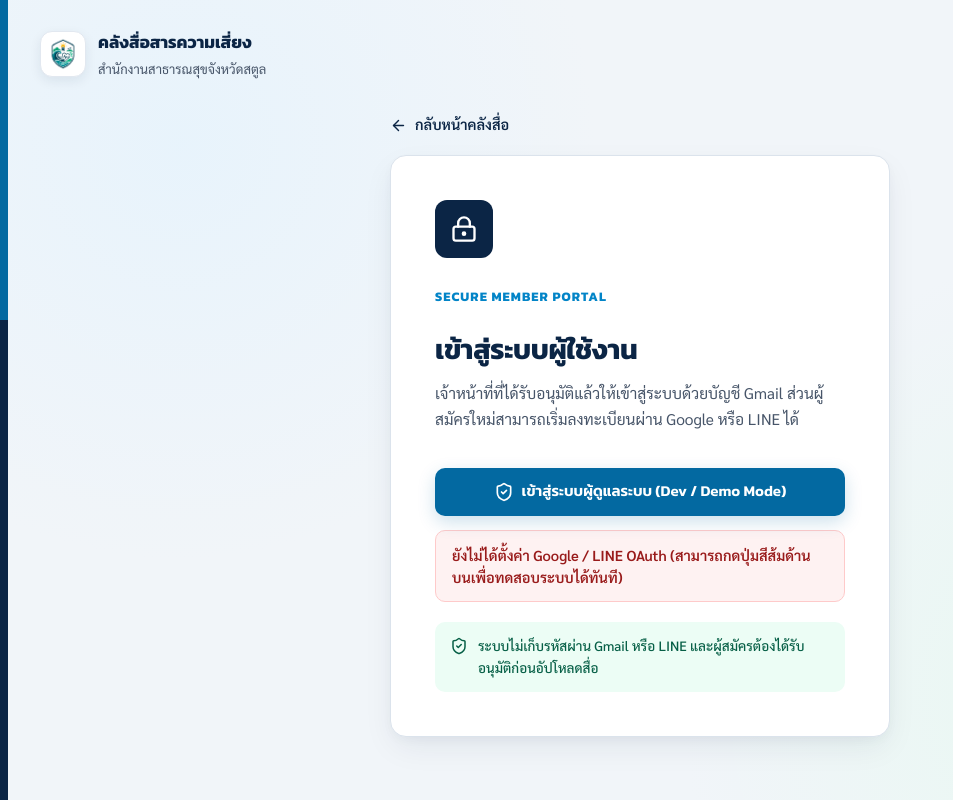
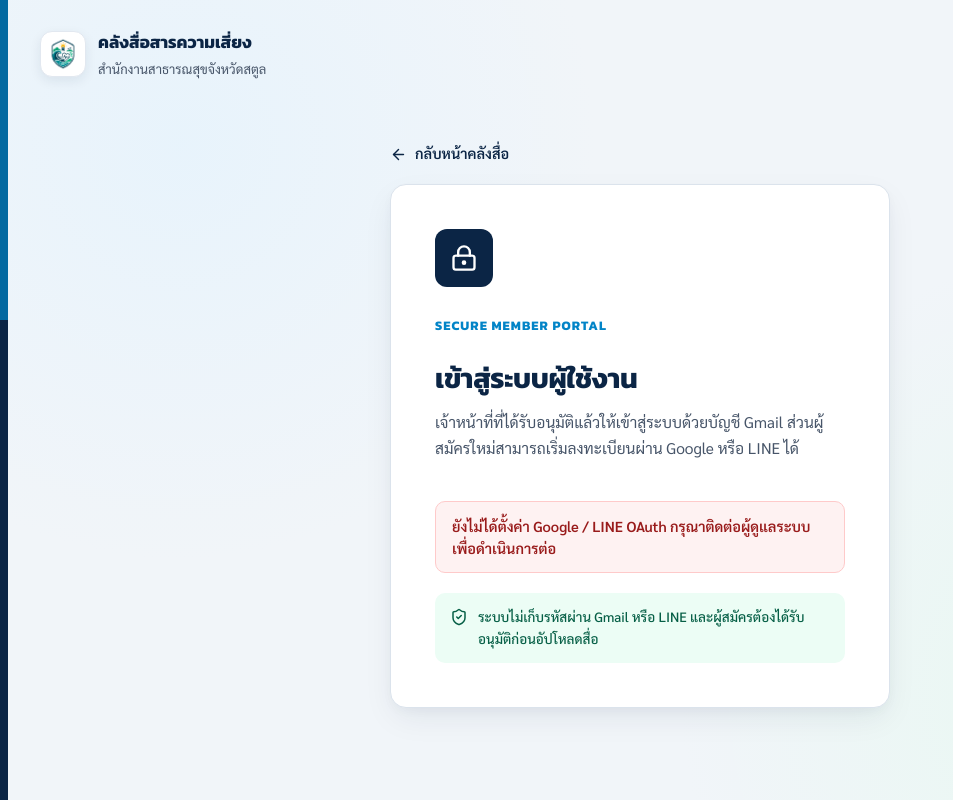
Before and after one commit to Akpmootu/riskcom-stn, a Next.js app: page /admin/login in a window 1280 px wide. Shown: the whole page, without its empty margins (0-953 px from the left). Built offline with nearby package versions, Linux system fonts and the light colour scheme; no server answers.

Commit message:
fix: remove dev demo admin login

```diff
--- a/app/admin/login/page.tsx
+++ b/app/admin/login/page.tsx
@@ -64,28 +64,12 @@ export default async function AdminLoginPage() {
                 </button>
               </form>
             )}
-            {authProviderAvailability.credentials && (
-              <form
-                action={async () => {
-                  "use server";
-                  await signIn("credentials", {
-                    redirectTo: "/admin",
-                    email: "akaporn1234@gmail.com",
-                  });
-                }}
-              >
-                <button className="admin-primary" type="submit" style={{ marginTop: 10 }}>
-                  <ShieldCheck size={20} />
-                  เข้าสู่ระบบผู้ดูแลระบบ (Dev / Demo Mode)
-                </button>
-              </form>
-            )}
           </div>
 
           {!authProviderAvailability.google &&
             !authProviderAvailability.line && (
               <div className="form-alert error" style={{ marginTop: 14 }}>
-                ยังไม่ได้ตั้งค่า Google / LINE OAuth (สามารถกดปุ่มสีส้มด้านบนเพื่อทดสอบระบบได้ทันที)
+                ยังไม่ได้ตั้งค่า Google / LINE OAuth กรุณาติดต่อผู้ดูแลระบบเพื่อดำเนินการต่อ
               </div>
             )}
 
--- a/auth.ts
+++ b/auth.ts
@@ -1,33 +1,13 @@
 import NextAuth, { type NextAuthConfig } from "next-auth";
-import Credentials from "next-auth/providers/credentials";
 import Google from "next-auth/providers/google";
 import LINE from "next-auth/providers/line";
 
 export const authProviderAvailability = {
   google: Boolean(process.env.AUTH_GOOGLE_ID && process.env.AUTH_GOOGLE_SECRET),
   line: Boolean(process.env.AUTH_LINE_ID && process.env.AUTH_LINE_SECRET),
-  credentials: true,
 };
 
-const providers: NextAuthConfig["providers"] = [
-  Credentials({
-    id: "credentials",
-    name: "Dev Admin Login",
-    credentials: {
-      email: { label: "Email", type: "email" },
-    },
-    async authorize(credentials) {
-      const email = String(credentials?.email || "akaporn1234@gmail.com").trim().toLowerCase();
-      return {
-        id: "dev-admin-id",
-        email: email || "akaporn1234@gmail.com",
-        name: "ผู้ดูแลระบบ (Dev Admin)",
-        provider: "google",
-        providerAccountId: "dev-admin-id",
-      };
-    },
-  }),
-];
+const providers: NextAuthConfig["providers"] = [];
 
 if (authProviderAvailability.google) {
   providers.push(
--- a/package.json
+++ b/package.json
@@ -1,6 +1,6 @@
 {
   "name": "site-creator-vinext-starter",
-  "version": "0.1.0",
+  "version": "0.1.1",
   "private": true,
   "engines": {
     "node": ">=22.13.0"
```
Also changed, not shown: 1 other file (tests, documents, lock files or other folders).
